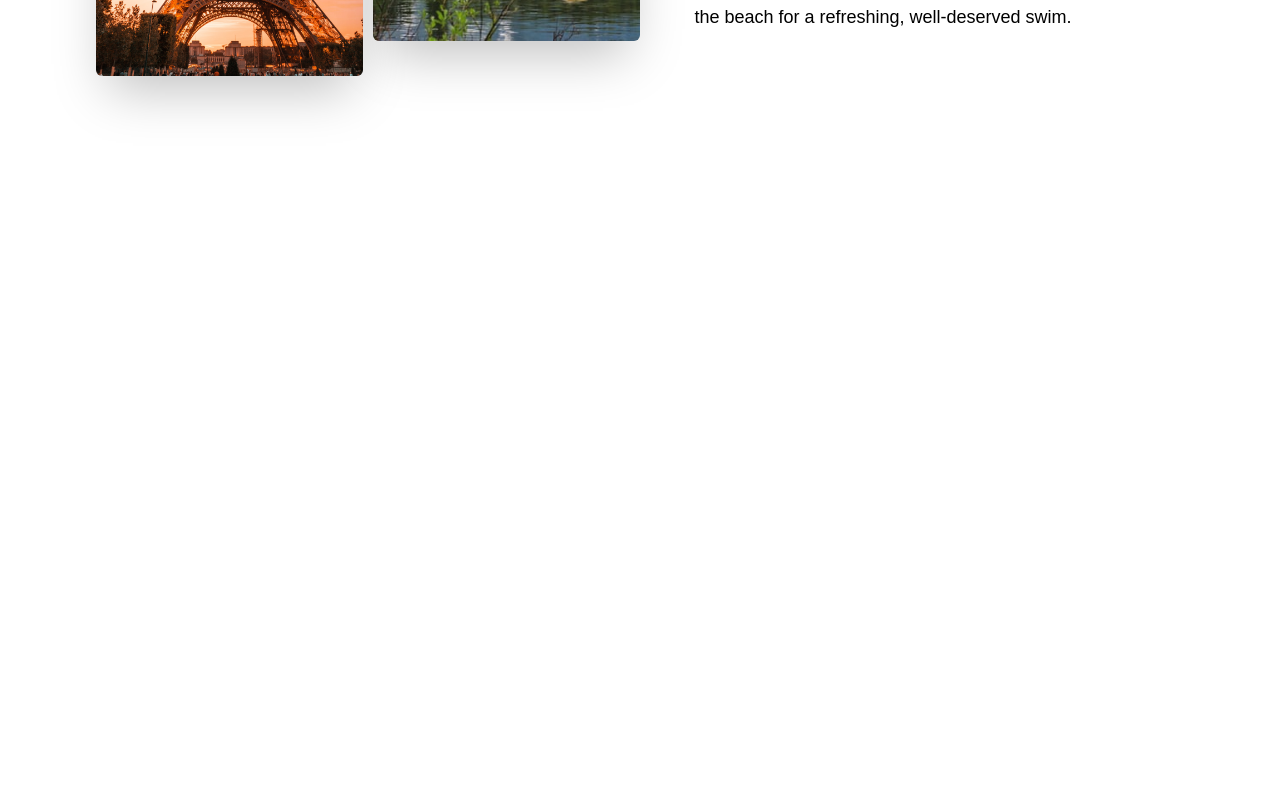
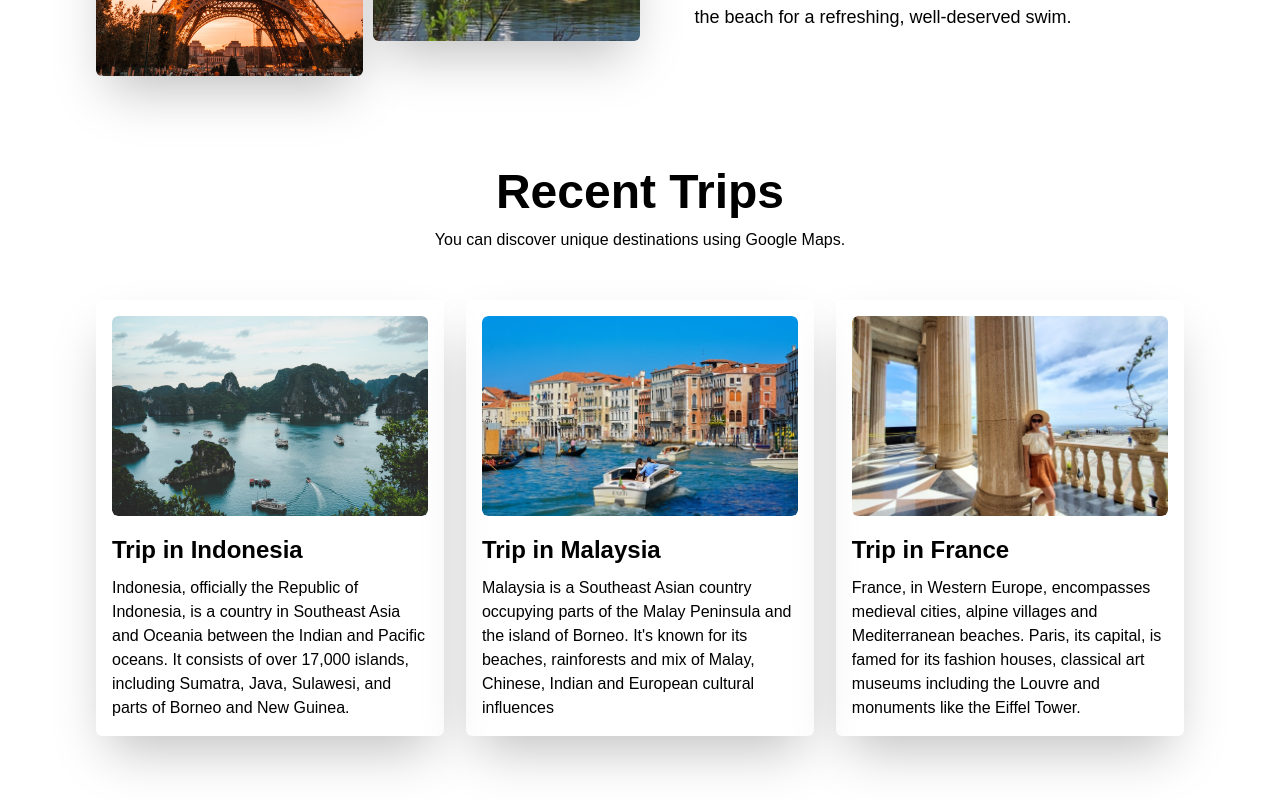
Before and after one commit to samirzjadhav/travel-website, a React (Create React App) app: page / in a window 1280 px wide. Shown: the part 1776-2576 px from the top of the page. Before the commit the page ends 1932 px from the top, so only its background shows below. Built offline with nearby package versions, Linux system fonts and the light colour scheme.

Commit message:
feat: added card on it

```diff
--- /dev/null
+++ b/src/Components/Trip.js
@@ -0,0 +1,36 @@
+import React from "react";
+import TripData from "./TripData";
+import Image1 from "../assets/1.jpg";
+import Image2 from "../assets/5.jpg";
+import Image3 from "../assets/6.jpg";
+
+const Trip = () => {
+  return (
+    <>
+      <div className="trip">
+        <h1>Recent Trips</h1>
+        <p>You can discover unique destinations using Google Maps.</p>
+
+        <div className="tripcard">
+          <TripData
+            heading="Trip in Indonesia"
+            text="Indonesia, officially the Republic of Indonesia, is a country in Southeast Asia and Oceania between the Indian and Pacific oceans. It consists of over 17,000 islands, including Sumatra, Java, Sulawesi, and parts of Borneo and New Guinea."
+            imges={Image1}
+          />
+          <TripData
+            heading="Trip in Malaysia"
+            text="Malaysia is a Southeast Asian country occupying parts of the Malay Peninsula and the island of Borneo. It's known for its beaches, rainforests and mix of Malay, Chinese, Indian and European cultural influences"
+            imges={Image2}
+          />
+          <TripData
+            heading="Trip in France"
+            text="France, in Western Europe, encompasses medieval cities, alpine villages and Mediterranean beaches. Paris, its capital, is famed for its fashion houses, classical art museums including the Louvre and monuments like the Eiffel Tower."
+            imges={Image3}
+          />
+        </div>
+      </div>
+    </>
+  );
+};
+
+export default Trip;
--- /dev/null
+++ b/src/Components/TripData.js
@@ -0,0 +1,18 @@
+import React from "react";
+import image1 from "../assets/1.jpg";
+
+const TripData = ({ imges, heading, text }) => {
+  return (
+    <>
+      <div className="t-card">
+        <div className="t-image">
+          <img src={imges} alt="" />
+        </div>
+        <h4>{heading}</h4>
+        <p>{text}</p>
+      </div>
+    </>
+  );
+};
+
+export default TripData;
--- a/src/index.css
+++ b/src/index.css
@@ -107,6 +107,46 @@ Img {
   @apply absolute top-[-10%] right-0;
 }
 
+/* Trips */
+.trip {
+  @apply my-[64px] mx-[32px] md:mx-[96px];
+}
+
+.trip h1 {
+  @apply text-[48px] text-center font-bold;
+}
+
+.tripcard {
+  @apply mt-[48px] flex flex-col md:flex-row  justify-center  md:justify-between;
+}
+
+.t-card {
+  @apply md:w-[32%]  text-start shadow-2xl rounded-md cursor-pointer mt-[20px] md:mt-0 py-[16px] px-[16px];
+}
+
+.t-image {
+  @apply w-[100%] h-[200px] object-cover rounded-md;
+}
+
+.t-image img {
+  @apply w-[100%] h-[100%] object-cover rounded-md;
+}
+
+/* Apply overflow: hidden to the container */
+.t-image {
+  overflow: hidden;
+}
+
+.t-image:hover img {
+  transform: scale(1.3);
+  transition: transform 0.3s ease; /* Add smooth transition */
+}
+
+/* Styling for card heading */
+.t-card h4 {
+  @apply text-[24px] font-bold pt-[16px] pb-[8px];
+}
+
 @media screen and (max-width: 768px) {
   .nav-menu {
     @apply flex flex-col justify-start items-stretch ease-in-out delay-75  w-[100%] h-auto absolute top-0 left-[-100%] opacity-100 pt-[80px] pb-[30px];
--- a/src/routes/Home.js
+++ b/src/routes/Home.js
@@ -2,6 +2,7 @@ import React from "react";
 import Navbar from "../Components/Navbar";
 import Hero from "../Components/Hero";
 import Destination from "../Components/Destination";
+import Trips from "../Components/Trip";
 import HeroImg from "../assets/1.jpg";
 
 const Home = () => {
@@ -18,6 +19,7 @@ const Home = () => {
         btnClass="show"
       />
       <Destination />
+      <Trips />
     </>
   );
 };
```
